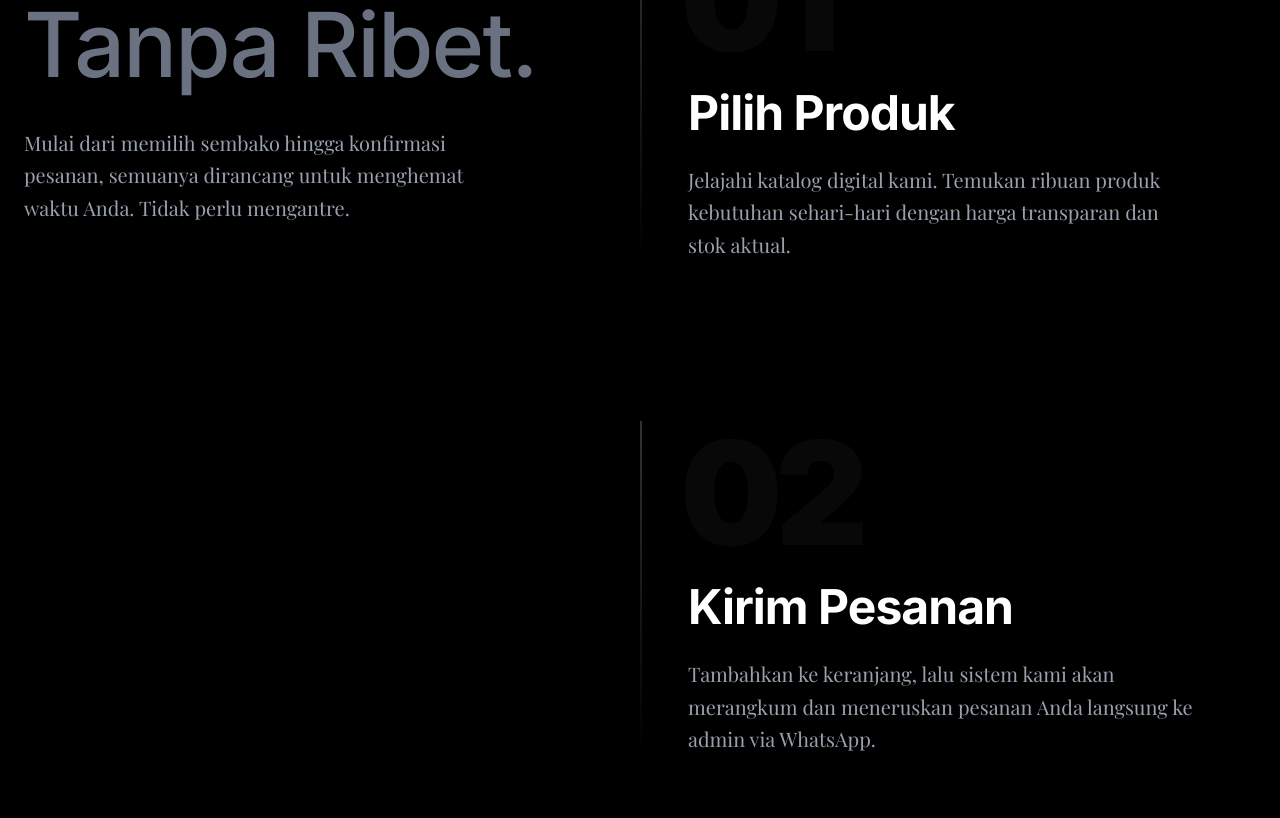
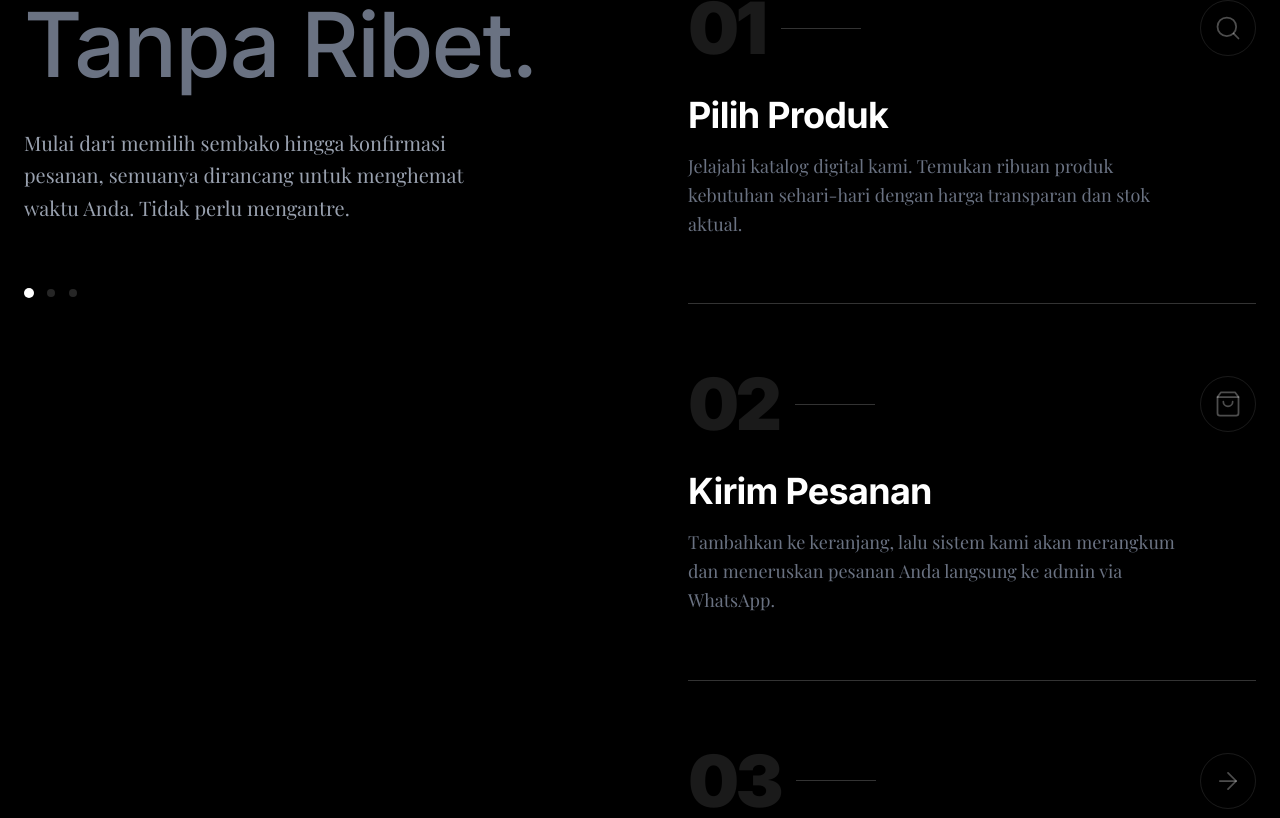
Before and after one commit to eveeze/warung-landing-page, a Next.js app: page / in a window 1280 px wide. Shown: the part 5602-6420 px from the top of the page. Built offline with nearby package versions, Linux system fonts and the light colour scheme; no server answers.

Commit message:
feat: increase Testimonials button spacing, redesign HowToOrder with interactive Framer animations

```diff
--- a/src/components/HowToOrder.tsx
+++ b/src/components/HowToOrder.tsx
@@ -1,46 +1,76 @@
 'use client';
 
-import { useRef } from 'react';
-import { motion, useInView } from 'framer-motion';
+import { useRef, useState } from 'react';
+import { motion, useInView, AnimatePresence } from 'framer-motion';
 
 const steps = [
   {
     num: '01',
     title: 'Pilih Produk',
     desc: 'Jelajahi katalog digital kami. Temukan ribuan produk kebutuhan sehari-hari dengan harga transparan dan stok aktual.',
+    icon: (
+      <svg
+        width="28"
+        height="28"
+        viewBox="0 0 24 24"
+        fill="none"
+        stroke="currentColor"
+        strokeWidth="1.5"
+        strokeLinecap="round"
+        strokeLinejoin="round"
+      >
+        <circle cx="11" cy="11" r="8" />
+        <path d="m21 21-4.3-4.3" />
+      </svg>
+    ),
   },
   {
     num: '02',
     title: 'Kirim Pesanan',
     desc: 'Tambahkan ke keranjang, lalu sistem kami akan merangkum dan meneruskan pesanan Anda langsung ke admin via WhatsApp.',
+    icon: (
+      <svg
+        width="28"
+        height="28"
+        viewBox="0 0 24 24"
+        fill="none"
+        stroke="currentColor"
+        strokeWidth="1.5"
+        strokeLinecap="round"
+        strokeLinejoin="round"
+      >
+        <path d="M6 2 3 6v14a2 2 0 0 0 2 2h14a2 2 0 0 0 2-2V6l-3-4Z" />
+        <path d="M3 6h18" />
+        <path d="M16 10a4 4 0 0 1-8 0" />
+      </svg>
+    ),
   },
   {
     num: '03',
     title: 'Ambil atau Antar',
     desc: 'Pesanan akan segera kami siapkan. Anda bisa mengambilnya langsung di warung tanpa antre, atau gunakan layanan antar lokal kami.',
+    icon: (
+      <svg
+        width="28"
+        height="28"
+        viewBox="0 0 24 24"
+        fill="none"
+        stroke="currentColor"
+        strokeWidth="1.5"
+        strokeLinecap="round"
+        strokeLinejoin="round"
+      >
+        <path d="M5 12h14" />
+        <path d="m12 5 7 7-7 7" />
+      </svg>
+    ),
   },
 ];
-
-const containerVars = {
-  hidden: { opacity: 0 },
-  visible: {
-    opacity: 1,
-    transition: { staggerChildren: 0.2 },
-  },
-};
-
-const itemVars = {
-  hidden: { opacity: 0, y: 40 },
-  visible: {
-    opacity: 1,
-    y: 0,
-    transition: { duration: 0.8, ease: [0.16, 1, 0.3, 1] as const },
-  },
-};
 
 export default function HowToOrder() {
   const ref = useRef<HTMLElement>(null);
   const isInView = useInView(ref, { once: true, margin: '-10% 0px' });
+  const [activeStep, setActiveStep] = useState<number | null>(null);
 
   return (
     <section ref={ref} id="cara-pesan" className="w-full bg-black pt-32 pb-40">
@@ -54,7 +84,7 @@ export default function HowToOrder() {
 
         {/* Sticky Side-by-Side Layout */}
         <div className="flex flex-col lg:flex-row gap-16 lg:gap-24 items-start pb-32">
-          {/* Left Side: Sticky Context (Hidden on mobile to act as standard header) */}
+          {/* Left Side: Sticky Context */}
           <div className="w-full lg:w-1/2 lg:sticky lg:top-40 flex flex-col gap-8 lg:gap-12">
             <motion.div
               initial={{ opacity: 0, x: -30 }}
@@ -74,41 +104,113 @@ export default function HowToOrder() {
                 dirancang untuk menghemat waktu Anda. Tidak perlu mengantre.
               </p>
             </motion.div>
+
+            {/* Step Indicator Dots (Desktop only) */}
+            <motion.div
+              initial={{ opacity: 0 }}
+              animate={isInView ? { opacity: 1 } : { opacity: 0 }}
+              transition={{ duration: 0.8, delay: 0.5 }}
+              className="hidden lg:flex items-center gap-3 mt-4"
+            >
+              {steps.map((_, idx) => (
+                <motion.div
+                  key={idx}
+                  animate={{
+                    scale: activeStep === idx ? 1 : 0.8,
+                    backgroundColor:
+                      activeStep === idx ? '#ffffff' : 'rgba(255,255,255,0.15)',
+                  }}
+                  transition={{ duration: 0.4, ease: [0.22, 1, 0.36, 1] }}
+                  className="w-2.5 h-2.5 rounded-full"
+                />
+              ))}
+            </motion.div>
           </div>
 
-          {/* Right Side: Scrollable Steps */}
-          <div className="w-full lg:w-1/2 flex flex-col gap-24 lg:gap-40 lg:pt-32">
+          {/* Right Side: Interactive Steps */}
+          <div className="w-full lg:w-1/2 flex flex-col gap-0 lg:pt-32">
             {steps.map((step, idx) => (
               <motion.div
                 key={step.num}
                 initial={{ opacity: 0, y: 60 }}
                 whileInView={{ opacity: 1, y: 0 }}
-                viewport={{ margin: '-20% 0px', once: true }}
+                viewport={{ margin: '-15% 0px', once: true }}
                 transition={{
                   duration: 0.8,
                   ease: [0.16, 1, 0.3, 1],
                   delay: idx * 0.1,
                 }}
-                className="flex flex-col relative"
+                onViewportEnter={() => setActiveStep(idx)}
+                className="group relative"
               >
-                {/* Visual Line Decorator */}
-                <div className="absolute -left-6 lg:-left-12 top-0 bottom-0 w-[2px] bg-gradient-to-b from-[#333] to-transparent" />
+                {/* Card Container */}
+                <motion.div
+                  whileHover={{ x: 8 }}
+                  transition={{ duration: 0.4, ease: [0.22, 1, 0.36, 1] }}
+                  className="relative border-t border-border/20 py-12 md:py-16 cursor-default"
+                >
+                  {/* Hover Fill Background */}
+                  <div className="absolute inset-0 bg-white/[0.02] opacity-0 group-hover:opacity-100 transition-opacity duration-500" />
 
-                {/* Massive Faded Number */}
-                <div className="font-heading font-black text-[7rem] md:text-[9rem] leading-none tracking-tighter text-white/[0.03] -ml-2 mb-4">
+                  {/* Top Row: Number + Icon */}
+                  <div className="relative z-10 flex items-center justify-between mb-8">
+                    {/* Step Number — Now Visible */}
+                    <div className="flex items-center gap-4">
+                      <span className="font-heading font-black text-5xl md:text-7xl tracking-tighter text-white/10 group-hover:text-white/30 transition-colors duration-500">
                         {step.num}
+                      </span>
+                      {/* Animated line */}
+                      <motion.div
+                        initial={{ scaleX: 0 }}
+                        whileInView={{ scaleX: 1 }}
+                        viewport={{ once: true }}
+                        transition={{
+                          duration: 0.8,
+                          ease: [0.16, 1, 0.3, 1],
+                          delay: 0.2 + idx * 0.15,
+                        }}
+                        className="h-[1px] w-12 md:w-20 bg-white/20 origin-left"
+                      />
                     </div>
 
-                <div className="flex flex-col">
-                  <h3 className="font-heading font-bold text-3xl md:text-5xl text-white mb-6 tracking-tight">
+                    {/* Icon Circle */}
+                    <div className="w-12 h-12 md:w-14 md:h-14 rounded-full border border-white/10 flex items-center justify-center text-white/30 group-hover:border-white/40 group-hover:text-white/70 group-hover:scale-110 transition-all duration-500">
+                      {step.icon}
+                    </div>
+                  </div>
+
+                  {/* Content */}
+                  <div className="relative z-10">
+                    <h3 className="font-heading font-bold text-2xl md:text-4xl text-white mb-4 tracking-tight group-hover:text-white transition-colors">
                       {step.title}
                     </h3>
-                  <p className="font-serif text-base md:text-xl text-gray-400 leading-relaxed max-w-lg">
+
+                    {/* Description with animated reveal */}
+                    <p className="font-serif text-base md:text-lg text-gray-500 leading-relaxed max-w-lg group-hover:text-gray-300 transition-colors duration-500">
                       {step.desc}
                     </p>
                   </div>
+
+                  {/* Hover Arrow Indicator */}
+                  <div className="absolute right-0 top-1/2 -translate-y-1/2 opacity-0 group-hover:opacity-100 translate-x-4 group-hover:translate-x-0 transition-all duration-500">
+                    <svg
+                      width="20"
+                      height="20"
+                      viewBox="0 0 24 24"
+                      fill="none"
+                      stroke="currentColor"
+                      strokeWidth="1.5"
+                      className="text-white/30"
+                    >
+                      <path d="m9 18 6-6-6-6" />
+                    </svg>
+                  </div>
+                </motion.div>
               </motion.div>
             ))}
+
+            {/* Bottom border */}
+            <div className="border-t border-border/20" />
           </div>
         </div>
       </div>
--- a/src/components/Testimonials.tsx
+++ b/src/components/Testimonials.tsx
@@ -145,7 +145,7 @@ export default function Testimonials() {
         </div>
 
         {/* Action Button (Sticky for all sizes) */}
-        <div className="absolute top-1/2 left-1/2 -translate-x-1/2 translate-y-16 md:translate-y-20 z-20 pointer-events-auto">
+        <div className="absolute top-1/2 left-1/2 -translate-x-1/2 translate-y-28 md:translate-y-32 z-20 pointer-events-auto">
           <AnimatedButton
             href="#contact"
             as="a"
```
Lines whose indentation alone changed are shown as unchanged.
